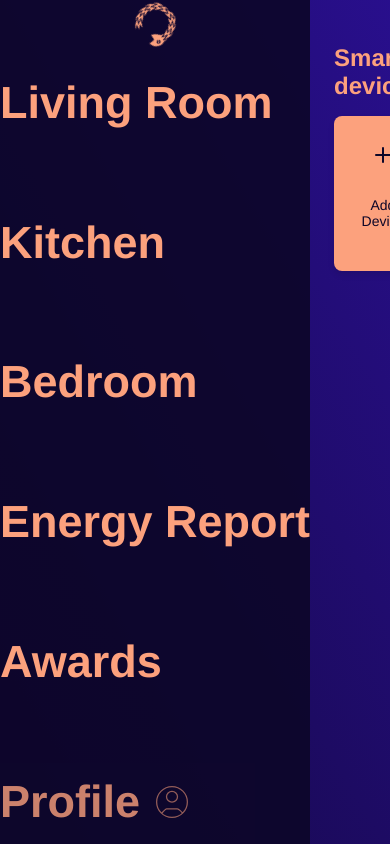
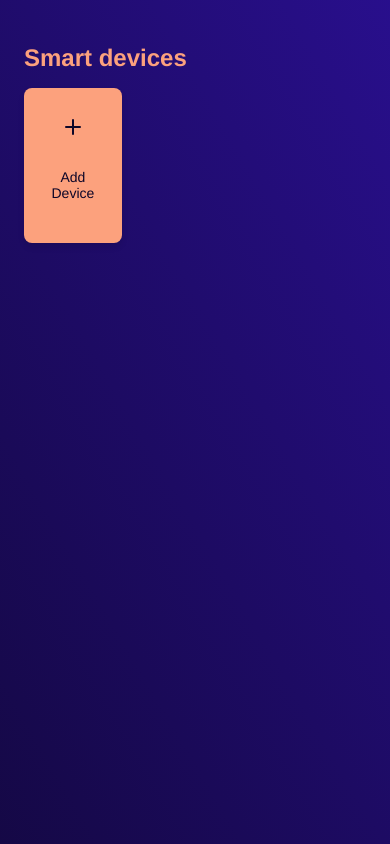
Before and after one commit to Hamish-MarshallDawson/iteration-inc, a React (Create React App) app: page /Bedroom in a window 390 px wide. Built offline with nearby package versions, Linux system fonts and the light colour scheme.

Commit message:
Got nav bar working on mobile in a drop down menu style

```diff
--- a/package.json
+++ b/package.json
@@ -13,9 +13,11 @@
     "jsonwebtoken": "^9.0.2",
     "jwt-decode": "^4.0.0",
     "lucide-react": "^0.476.0",
+    "mobile-detect": "^1.4.5",
     "pg": "^8.13.3",
     "react": "^19.0.0",
     "react-chartjs-2": "^5.3.0",
+    "react-device-detect": "^2.2.3",
     "react-dom": "^19.0.0",
     "react-router-dom": "^7.2.0",
     "react-scripts": "5.0.1",
--- a/src/App.css
+++ b/src/App.css
@@ -307,6 +307,7 @@ button:hover {
 
 /* Snake logo animation stuff */
 .snake {
+  display: block;
   height: 12vmin;
   margin-bottom: clamp(20px, 3rem, 30px); /* Extra space below */
 }
@@ -323,6 +324,108 @@ button:hover {
   }
   to {
     transform: rotate(360deg);
+  }
+}
+
+/* .navbar.mobile-visible {
+  transform: translateX(-100%); /* Hide navbar off-screen */
+/* } */
+
+/* Mobile-specific styles */
+@media (max-width: 768px) {
+  .structure {
+    display: flex;
+    flex-direction: column; /* Stack navbar and content */
+    flex: 1; /* Ensures it takes the full available space */
+    width: 100dvh;
+    height: 100dvh; /* Full viewport height */
+    overflow: hidden; /* Prevent scrolling issues */
+  }
+
+  .hamburger-menu {
+    display: block;
+    background: transparent;
+    border: none;
+    font-size: 30px;
+    color: #fca17d;
+    cursor: pointer;
+    padding: 10px;
+    margin-top: 1rem;
+  }
+
+  .navbar {
+    position: relative; /* Fixed position for mobile */
+    width: 100%;
+    list-style-type: none;
+    display: flex;
+    flex-direction: column;
+    align-items: center; /* Centers the links horizontally */
+    justify-content: center; /* Centers the links vertically */
+    text-align: center;
+    height: auto;
+    z-index: 1;
+    transform: translateX(0); /* Start with navbar visible */
+    overflow-y: auto;
+  }
+
+  .nav-links {
+    display: none;
+    flex-direction: column;
+    width: 100%;
+    padding-top: 1rem;
+    align-items: center;
+    text-align: center; /* Ensure text stays centered */
+  }
+
+  .nav-links a {
+    display: inline-block; /* Helps with centering */
+    color: #fca17d;
+    text-decoration: none;
+    font-size: clamp(15px, 5rem, 45px);
+    font-weight: bold;
+    transition: color 0.3s ease-in-out;
+  }
+
+  .nav-links.show {
+    display: block;
+  }
+
+  .ProfileLink {
+    display: flex;
+    align-items: center;
+  }
+
+  .profileIcon {
+    width: 2rem;
+    height: 2rem;
+    margin-left: 0.5rem;
+  }
+  /* Main Content Style */
+
+  /* Optional: If content requires scrolling */
+  .MainContent {
+    overflow-y: auto;
+    height: 100%; /* Allow content to scroll if needed */
+  }
+
+  /* Snake logo animation stuff */
+  .snake {
+    display: none;
+  }
+
+  @media (prefers-reduced-motion: no-preference) {
+    .snake {
+      animation: snake-logo-spin infinite 15s linear;
+    }
+  }
+
+  @keyframes snake-logo-spin {
+    from {
+      transform: rotate(0deg);
+    }
+    to {
+      transform: rotate(360deg);
+    }
   }
 }
 
--- a/src/components/nav.js
+++ b/src/components/nav.js
@@ -1,16 +1,57 @@
+import React, { useState, useEffect } from "react";
+import { isMobile } from "react-device-detect"; // Detect mobile device
 import { Link } from "react-router-dom";
-import profileIcon from "./profileIcon.svg"; // Import the SVG correctly
+import profileIcon from "./profileIcon.svg"; // Profile icon
 
-const Navbar = () => {
+function Navbar() {
+  const [isDropdownVisible, setIsDropdownVisible] = useState(false);
+
+  // Toggle dropdown visibility on mobile
+  const toggleDropdown = () => {
+    setIsDropdownVisible(!isDropdownVisible);
+  };
+
+  useEffect(() => {
+    // Function to toggle the navbar visibility
+    function toggleNavbar() {
+      const navbar = document.querySelector(".navbar");
+      navbar.classList.toggle("mobile-visible");
+    }
+
+    // Add event listener to hamburger menu for mobile view
+    const hamburgerMenu = document.querySelector(".hamburger-menu");
+    if (hamburgerMenu) {
+      hamburgerMenu.addEventListener("click", toggleNavbar);
+    }
+
+    // Cleanup the event listener on component unmount
+    return () => {
+      if (hamburgerMenu) {
+        hamburgerMenu.removeEventListener("click", toggleNavbar);
+      }
+    };
+  }, []);
+
   return (
     <nav className="navbar">
       <div className="navbar-center">
-        <img
-          src="/images/iterationincv3.png"
-          alt="Snake logo"
-          className="snake"
-        />
-        <ul className="nav-links">
+        <img src="/images/iterationincv3.png" alt="Logo" className="snake" />
+
+        {/* Only show dropdown on mobile devices */}
+        {isMobile && (
+          <button
+            className="hamburger-menu"
+            onClick={toggleDropdown}
+            aria-label="Toggle Navigation"
+          >
+            &#9776; {/* Hamburger Icon */}
+          </button>
+        )}
+
+        {/* Mobile and Desktop Navigation Links */}
+        <ul
+          className={`nav-links ${isMobile && isDropdownVisible ? "show" : ""}`}
+        >
           <li>
             <Link to="/Livingroom">Living Room</Link>
           </li>
@@ -36,6 +77,6 @@ const Navbar = () => {
       </div>
     </nav>
   );
-};
+}
 
 export default Navbar;
```
Also changed, not shown: 1 other file (tests, documents, lock files or other folders).
